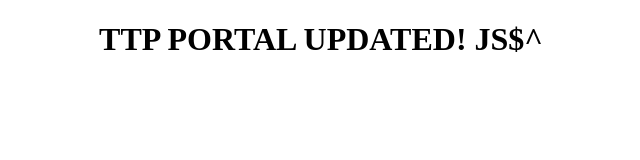
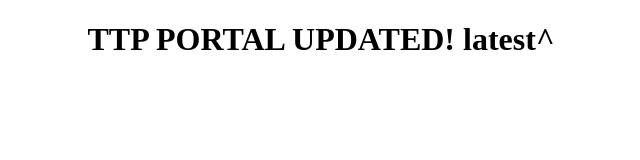
Before and after one commit to santosh-nairiti/test_new, a website: page index.html in a window 1280 px wide. Shown: the whole page, without its empty margins (319-959 px from the left). Drawn offline with Linux system fonts and the light colour scheme.

Commit message:
Update index.html

```diff
--- a/index.html
+++ b/index.html
@@ -7,6 +7,6 @@
     <link rel="stylesheet" src="dist/css/style.min.css">
 </head>
 <body>
-    <center><h1>TTP PORTAL UPDATED! JS$^</h1></center>
+    <center><h1>TTP PORTAL UPDATED! latest^</h1></center>
 </body>
 </html>
```
